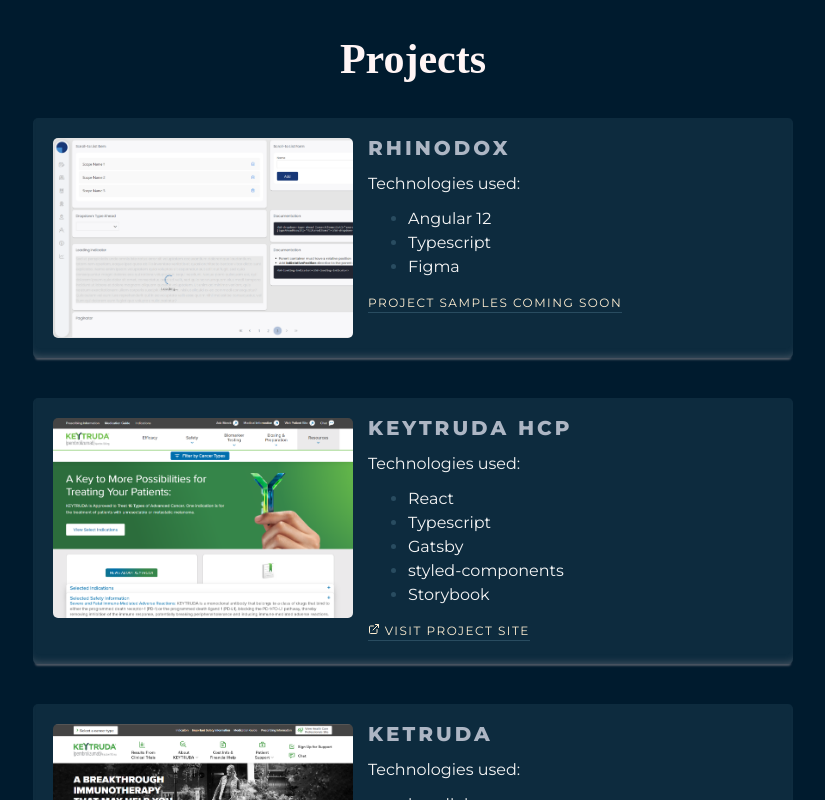
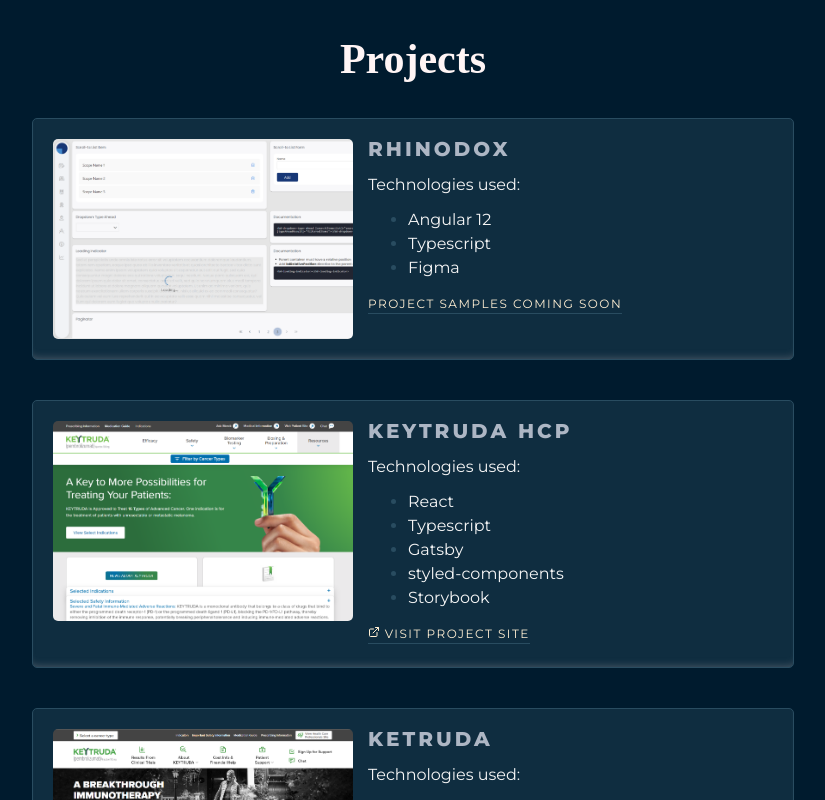
Before and after one commit to medaserenaite/portfolio2.0, a React (Create React App) app: page /work in a window 1280 px wide. Shown: the top 800 px of the page, without its empty margins (227-1052 px from the left). Built offline with nearby package versions, Linux system fonts and the light colour scheme; a web font is replaced by a local one.

Commit message:
cleaner card update

```diff
--- a/src/App.scss
+++ b/src/App.scss
@@ -229,12 +229,12 @@
             display: flex;
             flex-direction: column;
             margin: auto;
-            background: #294c6054;
+            background: #294c605e;
             margin-bottom: 40px;
             padding: 20px;
             border-radius: 5px;
-            box-shadow: 0 4px 2px -2px #9993997d, inset 0 -7px 9px -7px #9993997d;
-            // box-shadow: inset 0px -2px 5px #9993997d;
+            box-shadow: inset 0 -7px 9px -7px #9993997d;
+            border: solid 1px #294c60;
 
             @media only screen and (min-width: 800px) {
                 flex-direction: row;
```
